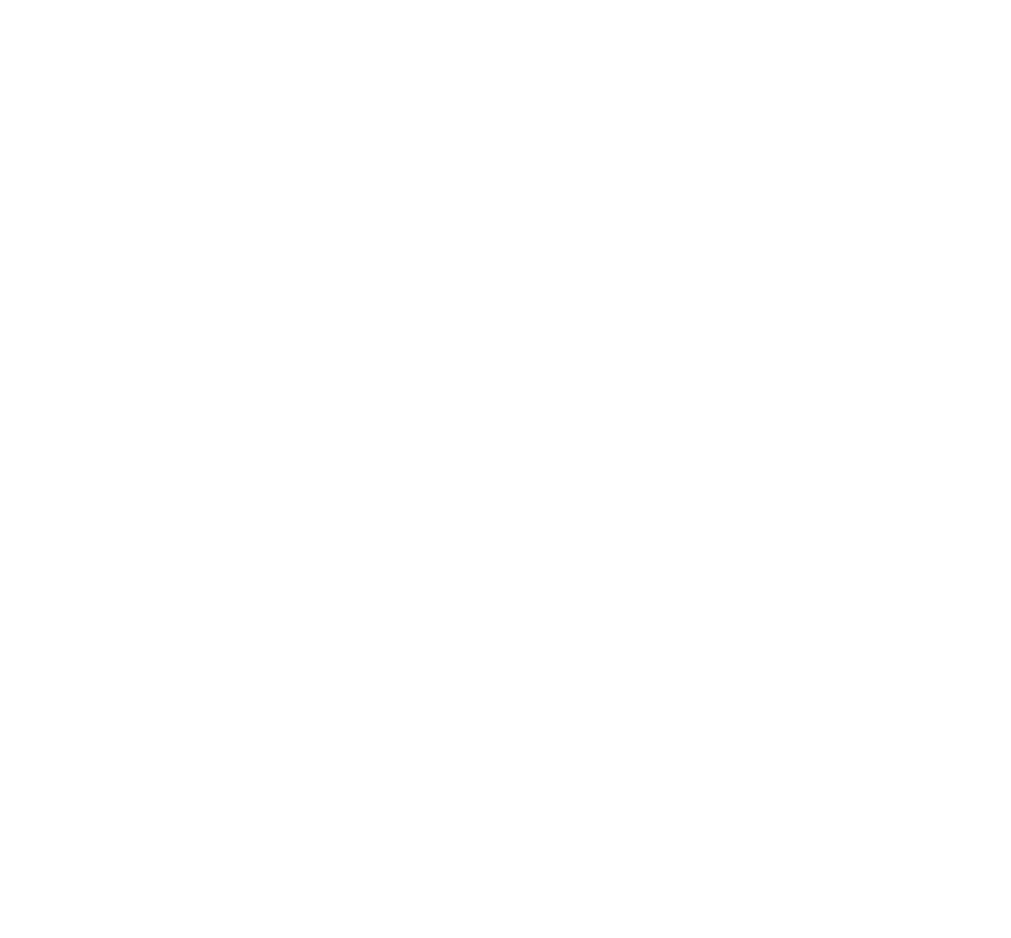
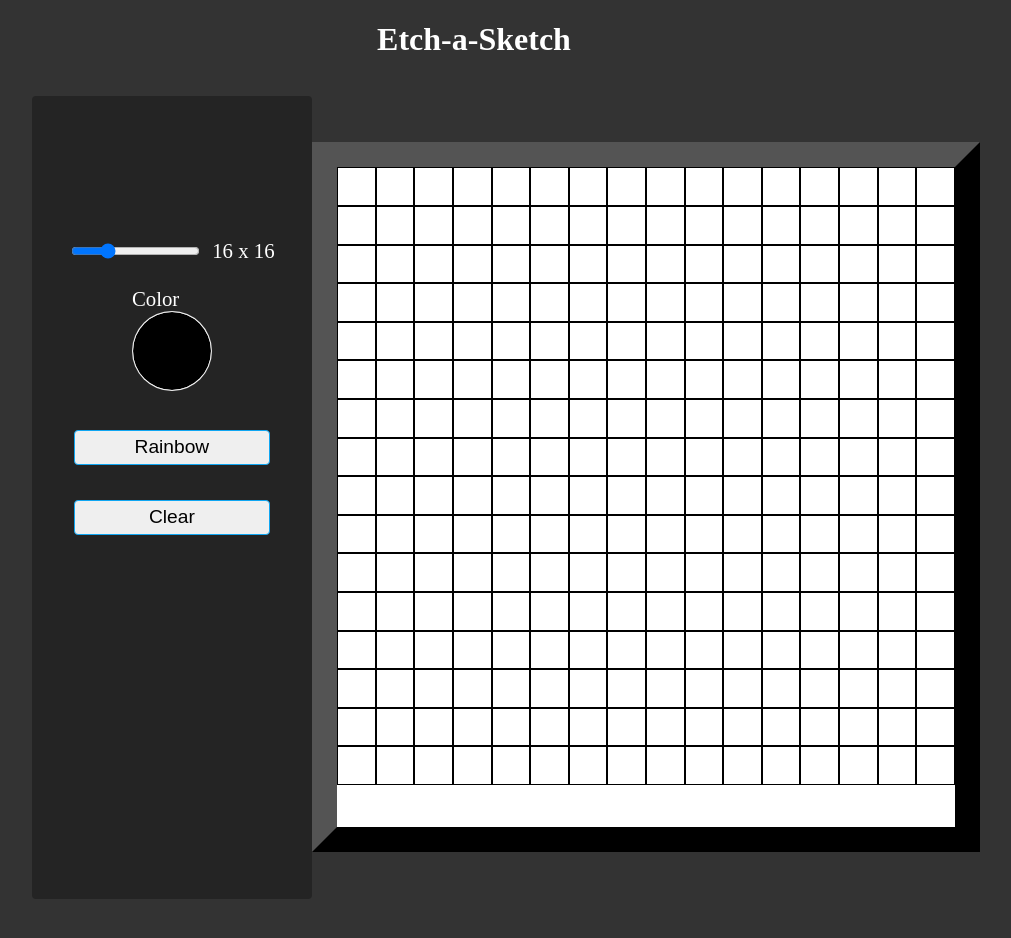
Before and after one commit to lamine2002/Projet-Etch-a-Sketch, a plain HTML site: page index.html in a window 1280 px wide. Shown: the whole page, without its empty margins (166-1177 px from the left). Before the commit the page ends 800 px from the top, so only its background shows below. Drawn offline with Linux system fonts and the light colour scheme.

Commit message:
Projet fini

```diff
--- a/app.js
+++ b/app.js
@@ -0,0 +1,88 @@
+document.addEventListener('DOMContentLoaded', function () {
+    var container = document.querySelector('.container');
+    var hoverEnabled = false;
+    var input = document.querySelector('.size');
+    var sizeView = document.querySelector('.sizeView');
+    var size = 16;
+    sizeView.textContent = `${size} x ${size}`;
+    var inputColor = document.querySelector('#color');
+    var color = 'black'; // Couleur par défaut
+    var rainbow = document.querySelector('#rainbow');
+    var activeRainbow = false;
+    var clear = document.querySelector('#clear');
+
+    input.addEventListener('input', function (e) {
+        size = e.target.value;
+        sizeView.textContent = `${size} x ${size}`;
+        createGrid(size); // Appeler la fonction pour créer la nouvelle grille
+    });
+
+    inputColor.addEventListener('input', function (e) {
+        color = e.target.value;
+    });
+
+    clear.addEventListener('click', function () {
+        createGrid(size); // Réinitialiser la grille
+        rainbow.style.backgroundColor = '';
+        rainbow.style.color = '';
+        activeRainbow = false;
+    });
+
+    // Fonction pour créer la grille en fonction de la taille spécifiée
+    function createGrid(size) {
+        container.innerHTML = ''; // Supprimer le contenu actuel du conteneur
+
+        for (let i = 0; i < size; i++) {
+            let line = document.createElement('div');
+            line.style.display = 'flex';
+            for (let j = 0; j < size; j++) {
+                let element = document.createElement('div');
+                element.style.display = 'inline-block';
+                element.style.border = '0.002rem solid black';
+                element.style.flex = '1';
+                element.style.aspectRatio = '1/1';
+
+                element.addEventListener('click', function () {
+                    hoverEnabled = !hoverEnabled;
+                    if (hoverEnabled) {
+                        if (activeRainbow) {
+                            // Laisser la couleur telle quelle pour le mode "rainbow"
+                        } else {
+                            element.style.backgroundColor = color; // Utiliser la couleur unique si "rainbow" est désactivé
+                        }
+                    }
+                });
+
+                element.addEventListener('mouseenter', function () {
+                    if (hoverEnabled) {
+                        if (activeRainbow) {
+                            let random1 = Math.floor(Math.random() * 256);
+                            let random2 = Math.floor(Math.random() * 256);
+                            let random3 = Math.floor(Math.random() * 256);
+                            element.style.backgroundColor = `rgb(${random1}, ${random2}, ${random3})`;
+                        } else {
+                            element.style.backgroundColor = color; // Utiliser la couleur unique si "rainbow" est désactivé
+                        }
+                    }
+                });
+                line.appendChild(element);
+            }
+            container.appendChild(line);
+        }
+    }
+
+    rainbow.addEventListener('click', function () {
+        activeRainbow = !activeRainbow;
+        if (activeRainbow) {
+            rainbow.style.backgroundColor = 'rgb(72, 188, 246)';
+            rainbow.style.color = '#fff';
+        } else {
+            rainbow.style.backgroundColor = '';
+            rainbow.style.color = '';
+        }
+        // Ne pas réinitialiser la grille ici, simplement activer ou désactiver le mode "rainbow"
+    });
+
+    // Appeler la fonction pour créer la grille initiale
+    createGrid(size);
+});
--- a/index.html
+++ b/index.html
@@ -3,10 +3,33 @@
 <head>
     <meta charset="UTF-8">
     <meta name="viewport" content="width=device-width, initial-scale=1.0">
-    <script src="app.js"></script>
+    <link rel="stylesheet" href="style.css">
     <title>Document</title>
 </head>
 <body>
+    <h1> Etch-a-Sketch</h1>
+    <div class="global">
+        <div class="options">
+            <div class="sizeParameter">
+                <input name="size" class="size" type="range" min="1" max="60" value="16" />
+                <div class="sizeView"></div>
+            </div>
+            <div class="otherOptions">
+                <div class="color">
+                    <br>
+                    <label for="">Color</label><br>
+                    <input id="color" type="color">
+                </div>
+                <button class="btn" id="rainbow">Rainbow</button>
+                <button class="btn" id="clear">Clear</button>
+
+            </div>
+        </div>
+        <div class="container">
+
+        </div>
+    </div>
+    <script src="app.js"></script>
 
 </body>
 </html>
--- a/style.css
+++ b/style.css
@@ -0,0 +1,101 @@
+body{
+    background-color: rgb(51, 51, 51);
+    color: #fff;
+}
+h1{
+    color: #fff;
+    text-align: center;
+}
+.global{
+    margin-left: 15%;
+    margin-top: 3%;
+    width: 75%;
+    display: flex;
+    justify-content: space-between;
+    align-items: center;
+}
+.options{
+    height: 660px;
+    width: 300px;
+    background-color: #242424;
+    /* border: 10px outset black; */
+    border-radius: 4px;
+    display: inline-block;
+    margin-bottom: 50px;
+    padding-top: 5%;
+    padding-top: 15%;
+
+}
+.container{
+    height: 660px;
+    width: 660px;
+    background-color: #fff;
+    border: 25px outset black;
+    display: inline-block;
+    margin-bottom: 50px;
+    display: flex;
+    flex-direction: column;
+
+}
+
+.sizeParameter{
+    display: flex;
+    justify-content: center;
+    gap: 10px;
+}
+
+.size{
+    display: inline-block;
+}
+
+.sizeView{
+    display: inline-block;
+    color: #fff;
+    font-size: 1.3rem;
+
+}
+
+.otherOptions{
+    display: flex;
+    flex-direction: column;
+    gap: 20px;
+    align-items: center;
+}
+.color{
+    font-size: 1.3rem;
+}
+/* Styles pour l'input de type couleur */
+#color {
+    width: 80px; /* Ajustez la taille du cercle selon vos besoins */
+    height: 80px; /* Ajustez la taille du cercle selon vos besoins */
+    border: 1px solid transparent; /* Supprimez la bordure par défaut */
+    border-radius: 50%; /* Arrondissez les coins pour créer un cercle */
+    padding: 0; /* Supprimez tout espacement interne */
+    appearance: none; /* Supprimez les styles de l'apparence par défaut du navigateur */
+}
+
+#color::-webkit-color-swatch-wrapper {
+    padding: 0; /* Supprimez tout espacement interne */
+}
+
+#color::-webkit-color-swatch {
+    border: none; /* Supprimez la bordure autour du cercle */
+    border-radius: 50%; /* Arrondissez les coins pour créer un cercle */
+}
+.btn{
+    margin-top: 15px;
+    width: 70%;
+    height: 35px;
+    border: 1px solid rgb(15, 166, 242);
+    border-radius: 4px;
+    font-size: 1.2rem;
+}
+
+.btn:hover{
+    background-color: rgb(15, 166, 242);
+    color: #fff;
+}
+.btn:active{
+    background-color: rgb(72, 188, 246);
+    color: #fff;
+}
```
Also changed, not shown: svg.js (added, +93 -0 lines).
